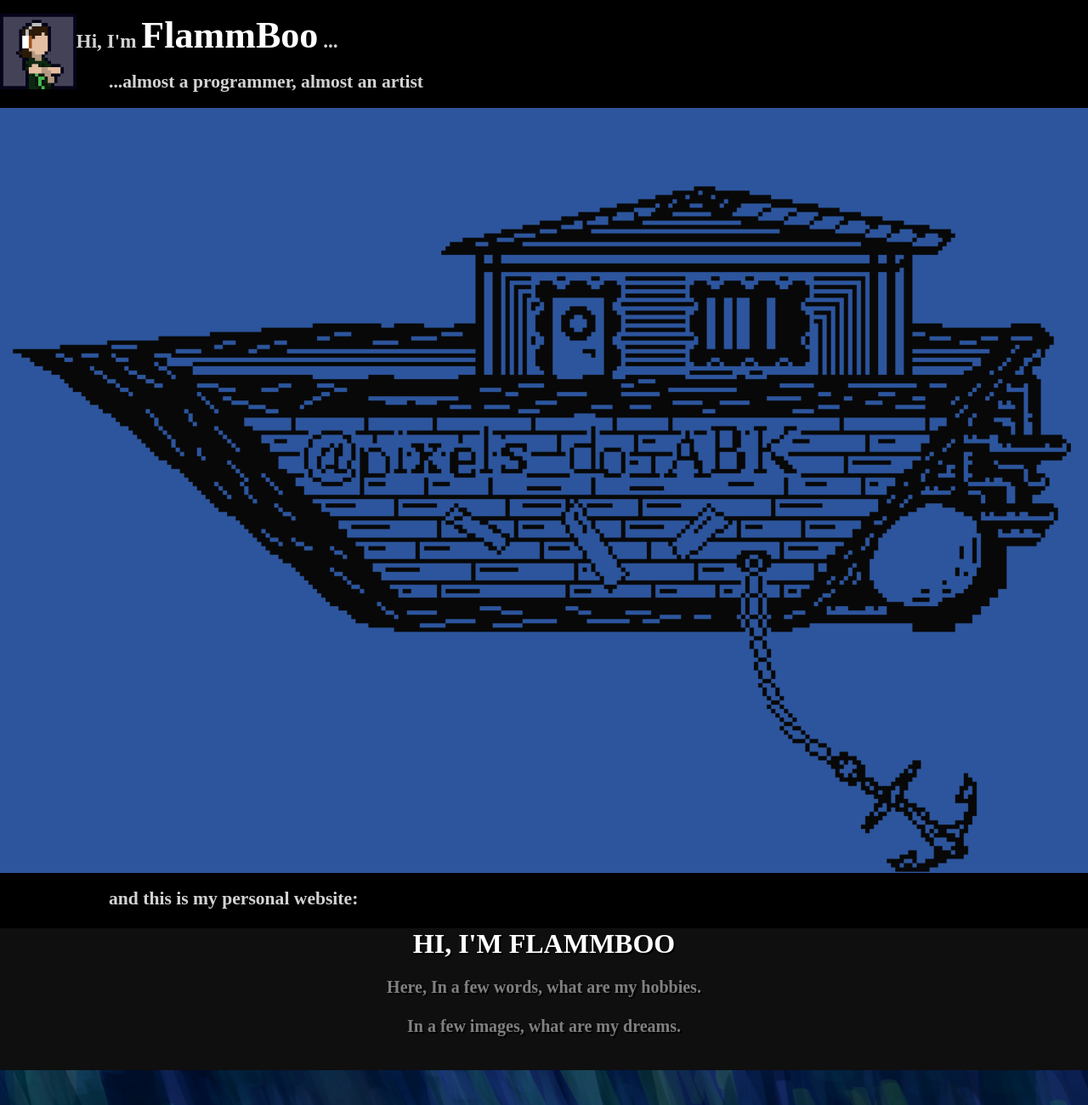
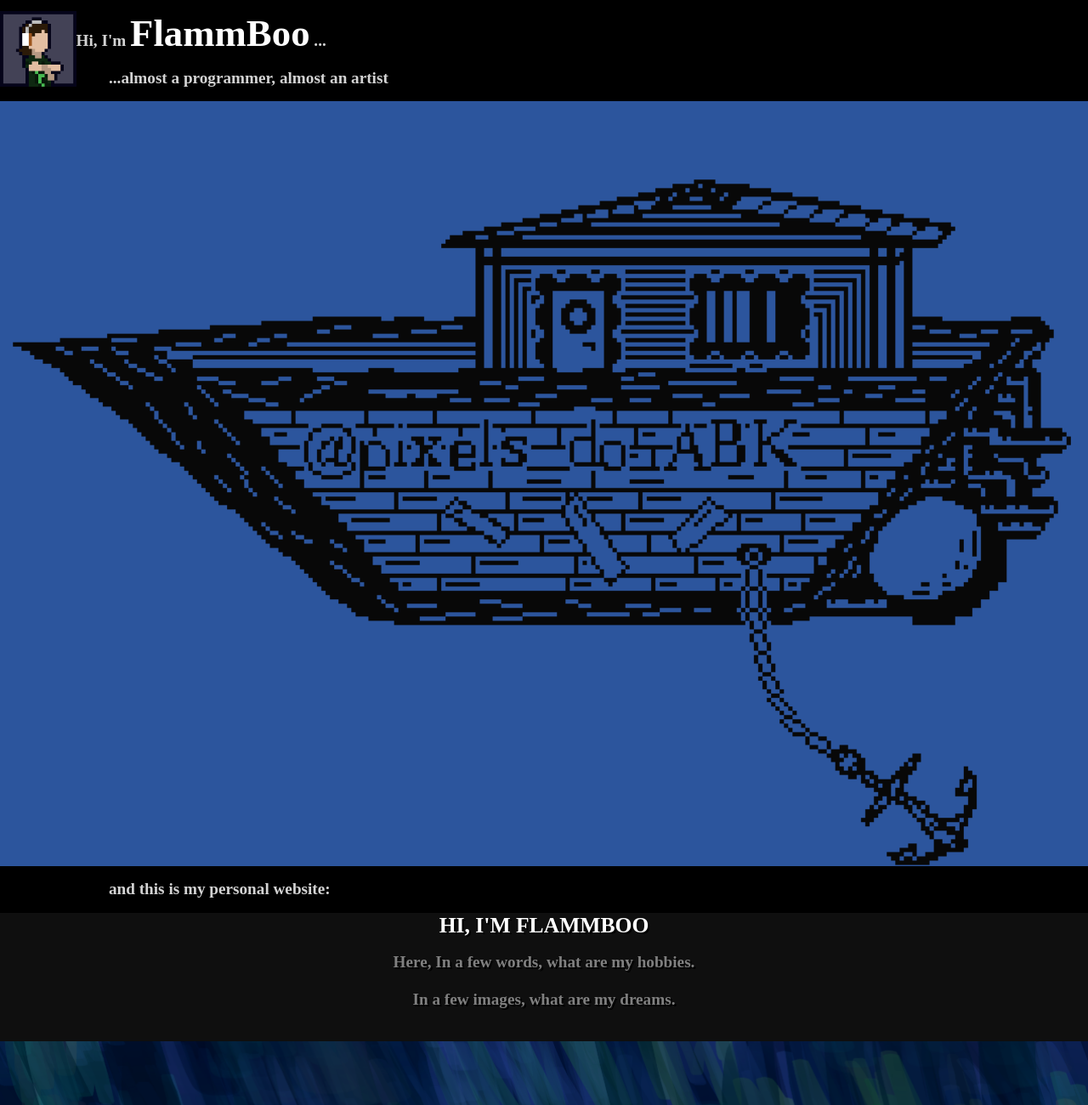
Before and after one commit to abk507/abk507.github.io, a plain HTML site: page index.html in a window 1280 px wide. Shown: the top 1300 px of the page at 85% size. Drawn offline with Linux system fonts and the light colour scheme.

Commit message:
Update style.css

```diff
--- a/style.css
+++ b/style.css
@@ -1,4 +1,3 @@
-
 
 /*index page*/
 
@@ -17,18 +16,18 @@ header{
 }
 
 #titulo{
-    font-size: 145%;
+    font-size: 1.5vw;
     color: lightgrey;
     margin-left: 5%;
 }
 
 #flammboo{
-    font-size: 190%;
+    font-size: 3.5vw;
     color: white;
 }
 
 #subtitulo{
-    font-size: 135%;
+    font-size: 1.5vw;
     color: lightgrey;
     margin-left: 10%;
 }
@@ -38,7 +37,7 @@ header{
 }
 
 .indextitle{
-    font-size: 200%;
+    font-size: 2vw;
     color: white;
     text-align: center;
     text-shadow: 2px 2px black;
@@ -46,6 +45,7 @@ header{
 
 .indeximage{
     min-height: 900px;
+    min-width: 900px;
     background-attachment: fixed;
     background-position: center;
     background-repeat: no-repeat;
@@ -69,17 +69,17 @@ header{
 }
 
 .indextext{
-    font-size: 125%;
+    font-size: 1.5vw;
     color: gray;
     text-align: center;
     text-shadow: 2px 2px black;
-    margin-left: 30%;
-    margin-right: 30%;
+    margin-left: 15%;
+    margin-right: 15%;
     white-space: pre-wrap;
 }
 
 .pagelink{
-    font-size: 125%;
+    font-size: 1.5vw;
     color: rgb(144, 144, 144);
     text-shadow: 2px 2px black;
     text-align: center;
@@ -105,15 +105,16 @@ footer{
     display: table;
 }
 
+
 .indextitleF{
-    font-size: 140%;
+    font-size: 1.7vw;
     color: white;
     text-align: center;
     text-shadow: 3px 3px black;
 }
 
 .indextextF{
-    font-size: 135%;
+    font-size: 1.5vw;
     color: gray;
     text-shadow: 2px 2px black;
     text-align: center;
```
